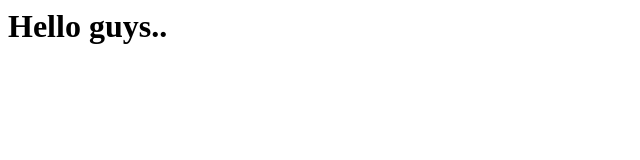
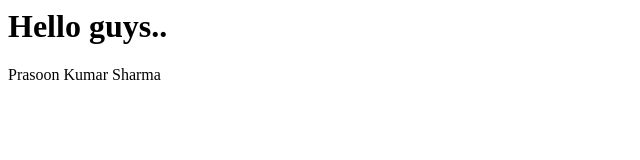
Before and after one commit to prasoonsharma9/practice2, a plain HTML site: page index.html in a window 1280 px wide. Shown: the whole page, without its empty margins (0-640 px from the left). Drawn offline with Linux system fonts and the light colour scheme.

Commit message:
adding new feature content

```diff
--- a/index.html
+++ b/index.html
@@ -1 +1,4 @@
 <h1>Hello guys..</h1>
+<p>
+  Prasoon Kumar Sharma
+</p>
```
